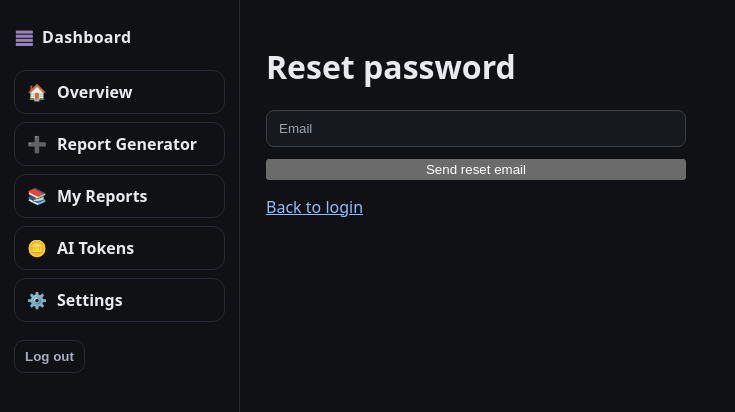
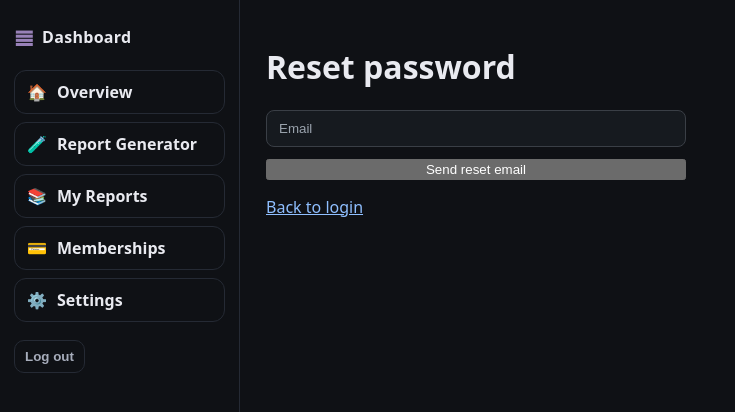
Before and after one commit to enrich-t/enrich_app, a Next.js app: page /reset-password in a window 1280 px wide. Shown: the top 412 px of the page, without its empty margins (0-735 px from the left). Built offline with nearby package versions, Linux system fonts and the light colour scheme.

Commit message:
nav: rename AI Tokens -> Memberships and highlight active route

```diff
--- a/components/Sidebar.tsx
+++ b/components/Sidebar.tsx
@@ -2,40 +2,30 @@
 
 import React from 'react';
 import Link from 'next/link';
+import { usePathname } from 'next/navigation';
 
 const colors = {
-  brand: '#9881b8', // use your primary color for accents
+  brand: '#9881b8',
   text: '#e9eaf0',
   border: '#252a34',
   sub: '#a7adbb',
+  activeBg: '#2b2437',
 };
 
-const navBtn: React.CSSProperties = {
-  display: 'flex',
-  alignItems: 'center',
-  gap: 10,
-  width: '100%',
-  textAlign: 'left',
-  padding: '10px 12px',
-  borderRadius: 12,
-  border: `1px solid ${colors.border}`,
-  background: 'transparent',
-  color: colors.text,
-  fontWeight: 700,
-  textDecoration: 'none',
-  cursor: 'pointer',
-};
+type Item = { href: string; icon: string; label: string };
 
-function NavLink({ href, icon, label }: { href: string; icon: string; label: string }) {
-  return (
-    <Link href={href} style={navBtn}>
-      <span>{icon}</span>
-      <span>{label}</span>
-    </Link>
-  );
-}
+const NAV: Item[] = [
+  { href: '/dashboard',  icon: '🏠', label: 'Overview' },
+  { href: '/generate',   icon: '🧪', label: 'Report Generator' },
+  { href: '/my-reports', icon: '📚', label: 'My Reports' },
+  // renamed here ↓
+  { href: '/ai-tokens',  icon: '💳', label: 'Memberships' },
+  { href: '/settings',   icon: '⚙️', label: 'Settings' },
+];
 
 export default function Sidebar() {
+  const pathname = usePathname();
+
   return (
     <>
       <div
@@ -53,11 +43,34 @@ export default function Sidebar() {
       </div>
 
       <nav style={{ display: 'grid', gap: 8 }}>
-        <NavLink href="/dashboard" icon="🏠" label="Overview" />
-        <NavLink href="/generate" icon="➕" label="Report Generator" />
-        <NavLink href="/my-reports" icon="📚" label="My Reports" />
-        <NavLink href="#" icon="🪙" label="AI Tokens" />
-        <NavLink href="#" icon="⚙️" label="Settings" />
+        {NAV.map((item) => {
+          const active = pathname === item.href;
+          return (
+            <Link
+              key={item.href}
+              href={item.href}
+              aria-current={active ? 'page' : undefined}
+              style={{
+                display: 'flex',
+                alignItems: 'center',
+                gap: 10,
+                width: '100%',
+                textAlign: 'left',
+                padding: '10px 12px',
+                borderRadius: 12,
+                border: `1px solid ${colors.border}`,
+                background: active ? colors.activeBg : 'transparent',
+                color: active ? '#fff' : colors.text,
+                fontWeight: 700,
+                textDecoration: 'none',
+                cursor: 'pointer',
+              }}
+            >
+              <span>{item.icon}</span>
+              <span>{item.label}</span>
+            </Link>
+          );
+        })}
       </nav>
 
       <div style={{ marginTop: 18 }}>
```
